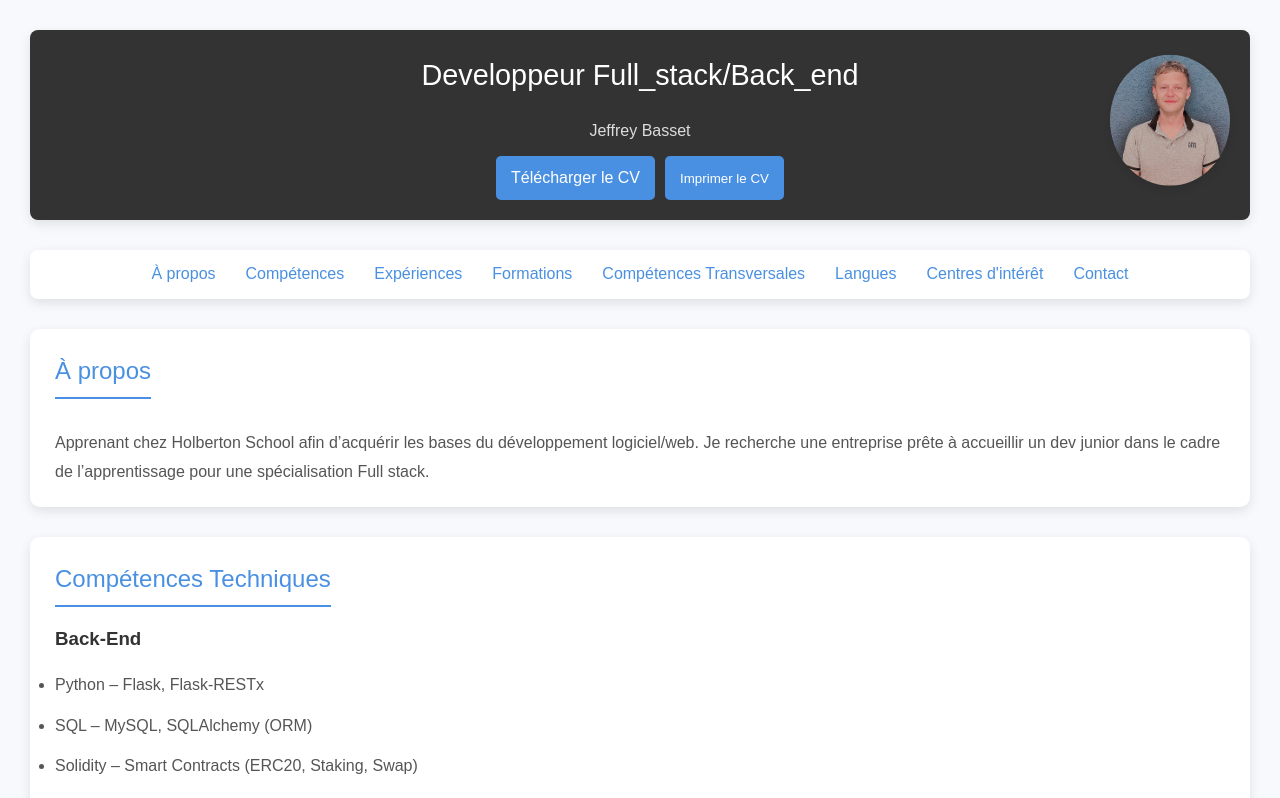
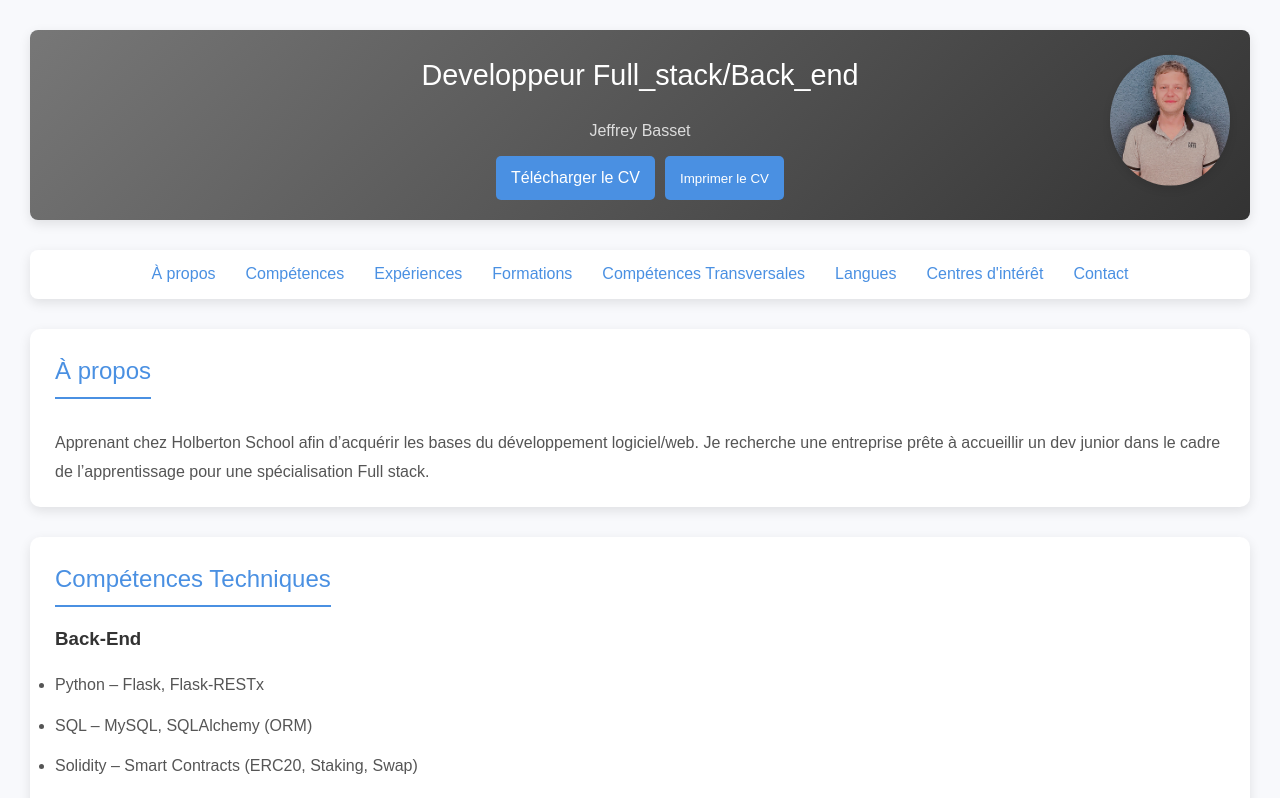
Before and after one commit to JeffToken31/my-first-react, a React (Create React App) app: page / in a window 1280 px wide. Shown: the top 798 px of the page. Built offline with nearby package versions, Linux system fonts and the light colour scheme.

Commit message:
test css

```diff
--- a/src/App.css
+++ b/src/App.css
@@ -25,7 +25,7 @@ header, section {
   display: flex;
   justify-content: center;
   align-items: center;
-  background-color: #333;
+  background: linear-gradient(135deg, #777, #555, #333);
   color: #ffffff;
   padding: 20px;
   border-radius: 8px;
```
